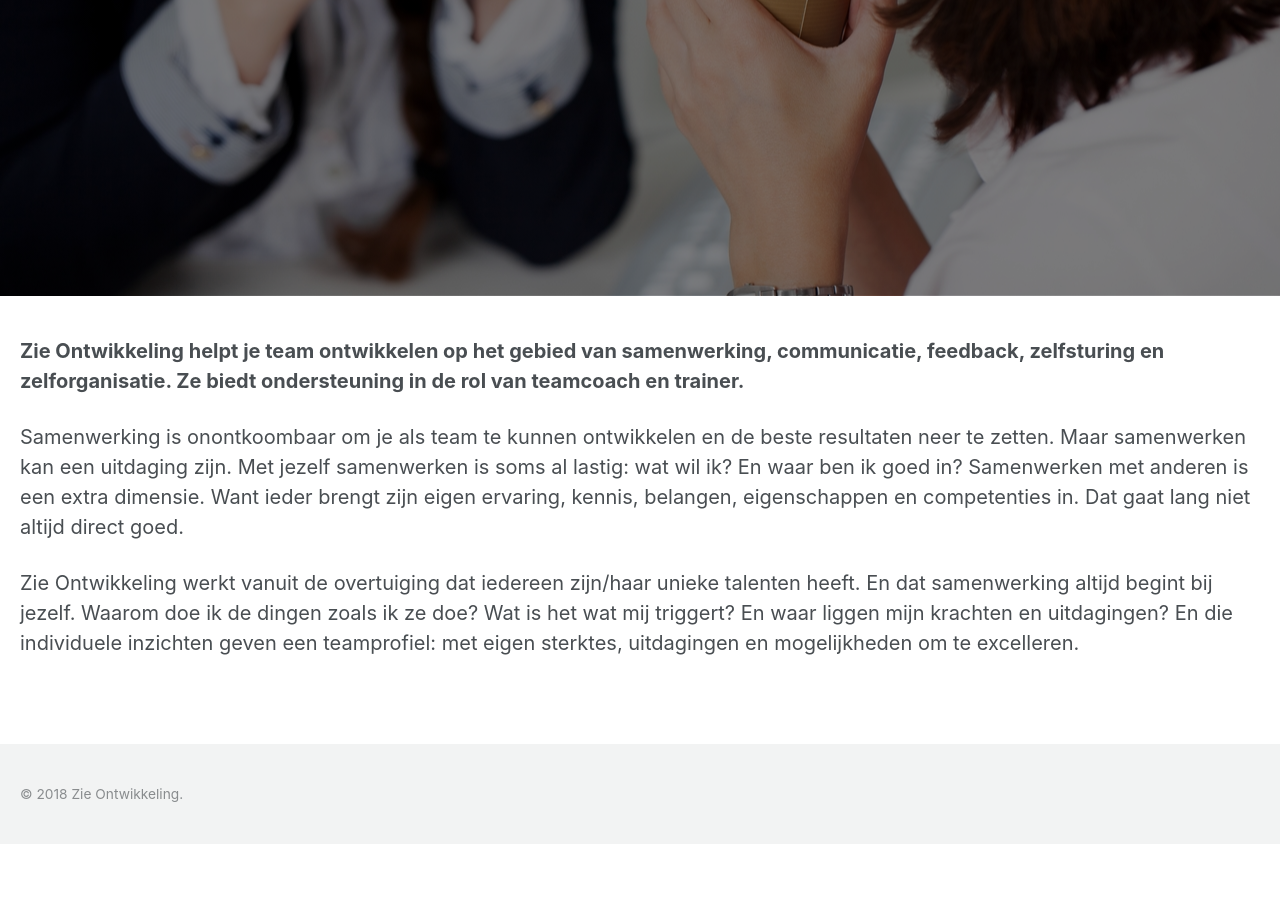
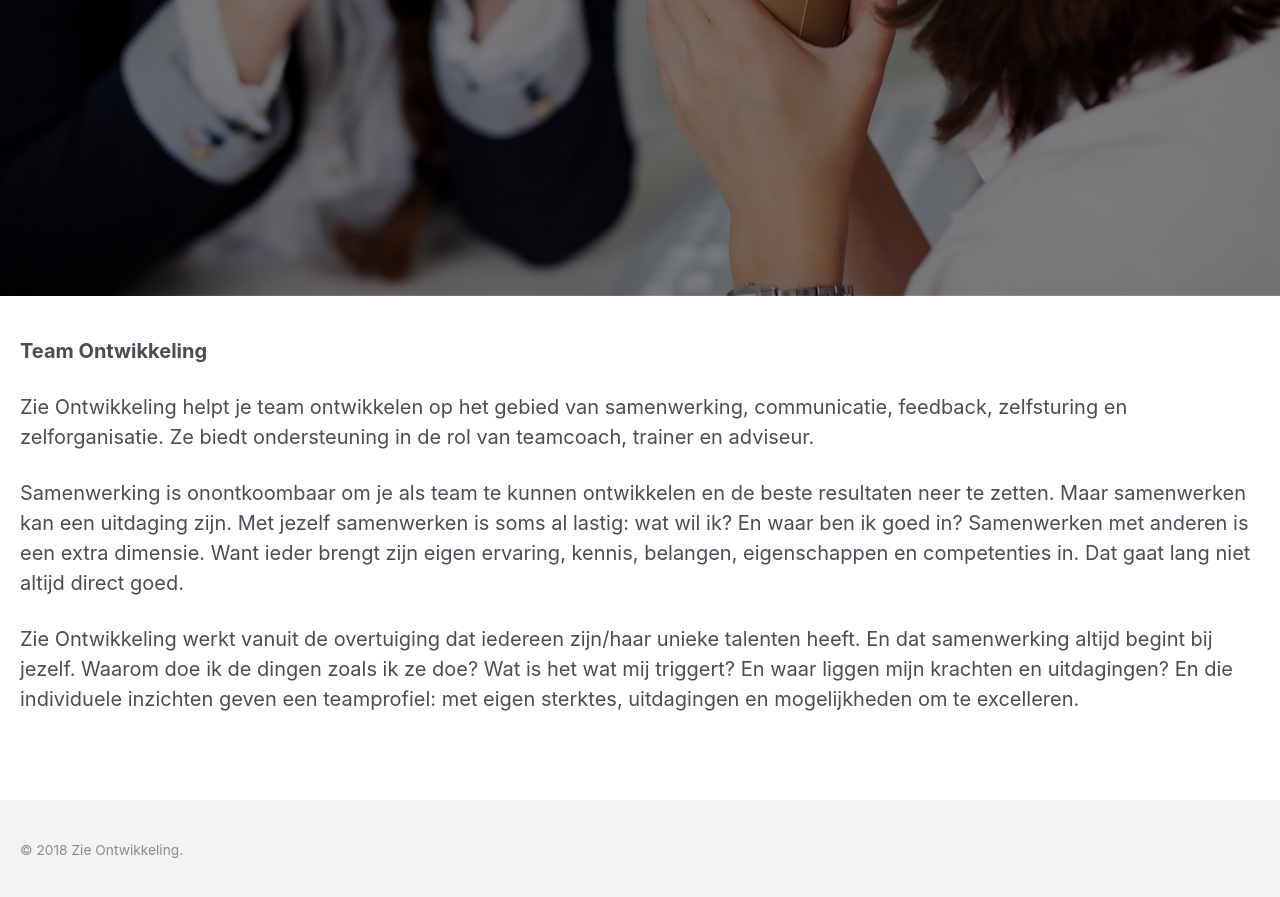
Before and after one commit to twinmum1/zie-ontwikkeling, a Jekyll site: the page built from _pages/team.md, in a window 1280 px wide and 900 px high, scrolled down 593 px. Shown: the top 897 px of the window. Built offline with Jekyll 4.4.1, drawn with Linux system fonts in a browser that asks for light colours; before the commit the page ends 1437 px from its top, so only the background shows below that.

Commit message:
Update team.md
Team ontwikkeling erboven gezet. En rollen uitgebreid naar 'teamcoach, trainer èn adviseur

```diff
--- a/_pages/team.md
+++ b/_pages/team.md
@@ -18,7 +18,9 @@ excerpt: "Waar een oordeel begint, eindigt de waarneming.<br><br><br><br>
 	<br>"
 ---
 
-**Zie Ontwikkeling helpt je team ontwikkelen op het gebied van samenwerking, communicatie, feedback, zelfsturing en zelforganisatie.  Ze biedt ondersteuning in de rol van teamcoach en trainer.**
+**Team Ontwikkeling**
+
+Zie Ontwikkeling helpt je team ontwikkelen op het gebied van samenwerking, communicatie, feedback, zelfsturing en zelforganisatie.  Ze biedt ondersteuning in de rol van teamcoach, trainer en adviseur.
 
 Samenwerking is onontkoombaar om je als team te kunnen ontwikkelen en de beste resultaten neer te zetten. Maar samenwerken kan een uitdaging zijn. Met jezelf samenwerken is soms al lastig: wat wil ik? En waar ben ik goed in?
 Samenwerken met anderen is een extra dimensie. Want ieder brengt zijn eigen ervaring, kennis, belangen, eigenschappen en competenties in. Dat gaat lang niet altijd direct goed.
```
